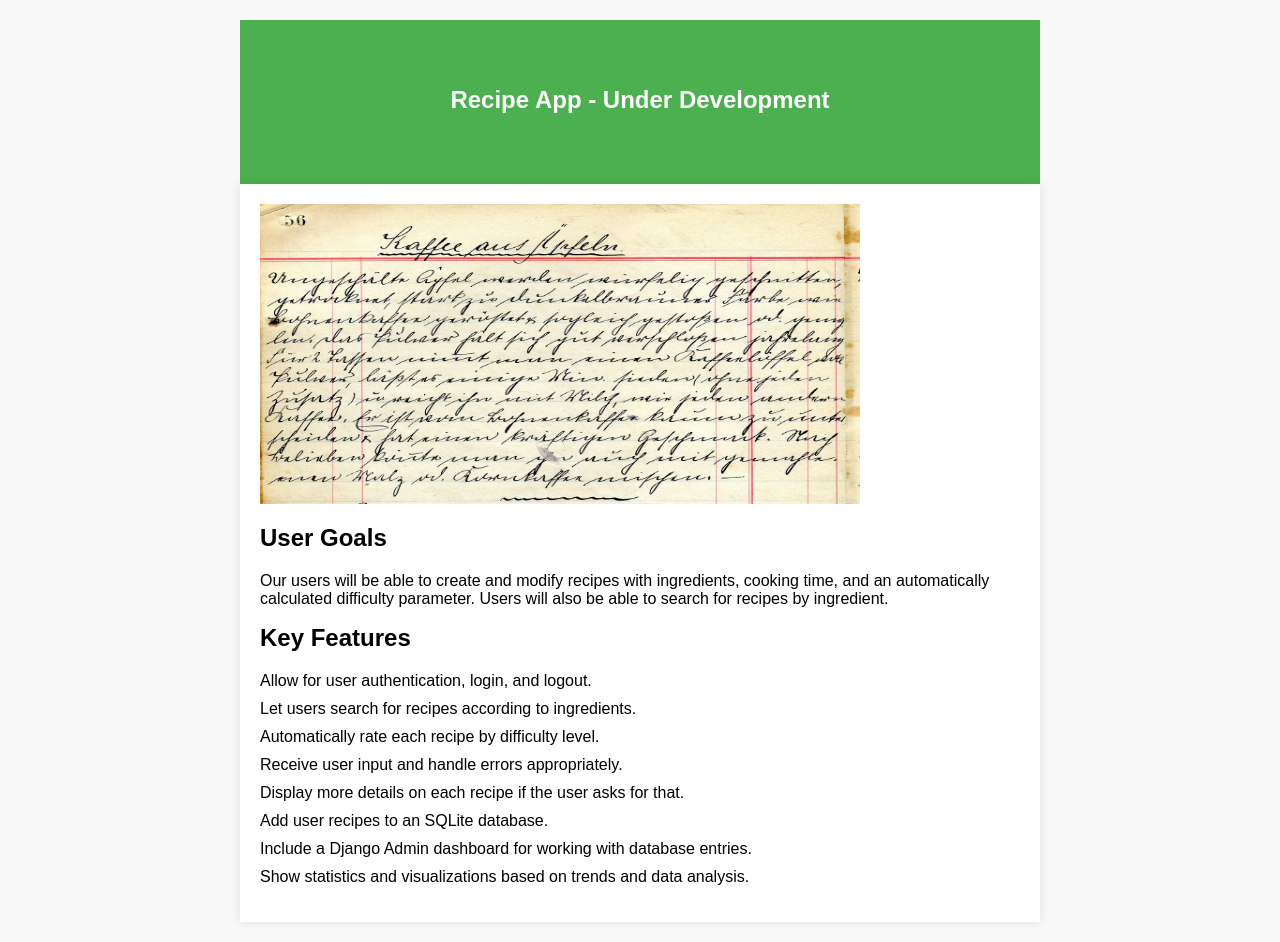
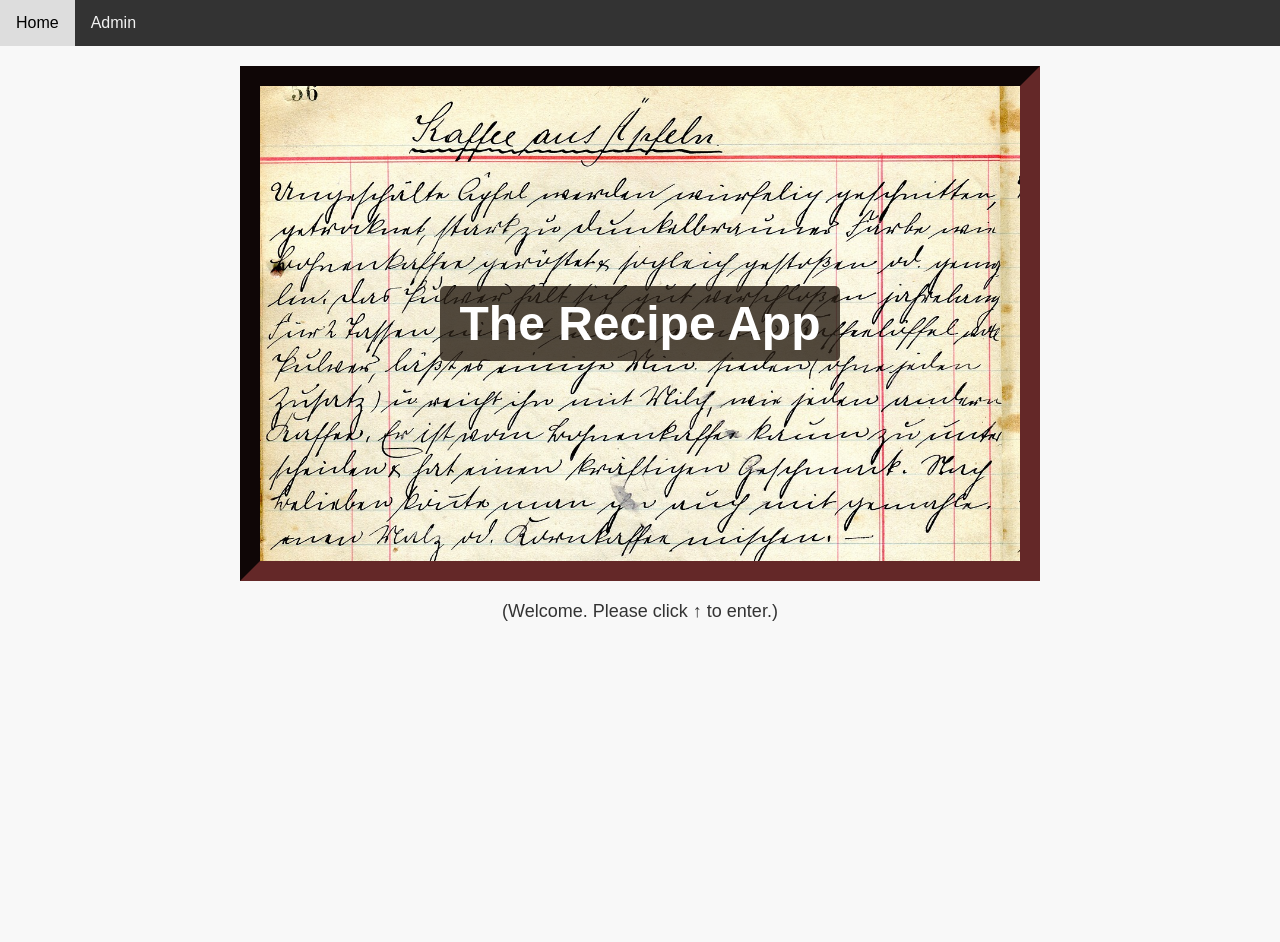
Before and after one commit to RaedanGroup/recipe_app, a Django app: page / in a window 1280 px wide. After the commit the page ends 621 px from the top, so only its background shows below. Run offline with Django 4.2, Linux system fonts and the light colour scheme.

Commit message:
Site design update

```diff
--- a/src/recipes/templates/recipes/recipes_home.html
+++ b/src/recipes/templates/recipes/recipes_home.html
@@ -13,64 +13,75 @@
             margin: 0;
             padding: 0;
         }
+        .navbar {
+            background-color: #333;
+            overflow: hidden;
+        }
+        .navbar a {
+            float: left;
+            display: block;
+            color: #f2f2f2;
+            text-align: center;
+            padding: 14px 16px;
+            text-decoration: none;
+        }
+        .navbar a:hover {
+            background-color: #ddd;
+            color: black;
+        }
         .container {
             max-width: 800px;
             margin: 0 auto;
             padding: 20px;
+            text-align: center;
         }
         .header {
+            position: relative;
             text-align: center;
-            padding: 50px 0;
-            background-color: #4CAF50;
             color: white;
+            background-image: url(/static/recipes/images/recipe-card.jpg);
+            background-size: cover;
+            background-position: center;
+            padding: 200px 0;
+            cursor: pointer;
+            border: rgba(100, 40, 40);
+            border-width: 20px;
+            border-style: inset;
         }
-        .content {
-            background-color: white;
-            padding: 20px;
-            box-shadow: 0 0 10px rgba(0, 0, 0, 0.1);
+        .header h1 {
+            position: relative;
+            display: inline-block;
+            background: rgba(40, 30, 20, 0.8);
+            padding: 10px 20px;
+            border-radius: 5px;
+            font-size: xxx-large;
+            margin: 0;
         }
-        h1 {
-            font-size: 24px;
-            margin-bottom: 20px;
-        }
-        ul {
-            list-style-type: none;
-            padding: 0;
-        }
-        li {
-            margin: 10px 0;
-        }
-        .footer {
-            text-align: center;
-            padding: 20px 0;
+        .subtext {
             margin-top: 20px;
-            background-color: #4CAF50;
-            color: white;
+            font-size: large;
+            color: #333;
         }
     </style>
 </head>
 <body>
+    <div class="navbar">
+        <a href="{% url 'recipes:home' %}">Home</a>
+        <a href="/admin/">Admin</a>
+    </div>
     <div class="container">
-        <div class="header">
-            <h1>Recipe App - Under Development</h1>
+        <div id="clickable-header" class="header">
+            <h1>The Recipe App</h1>
         </div>
-        <div class="content">
-            <img src="{% static 'recipes/images/recipe-card.jpg' %}" alt="home" width="600" height="300">
-            <h1>User Goals</h1>
-            <p>Our users will be able to create and modify recipes with ingredients, cooking time, and an automatically calculated difficulty parameter. Users will also be able to search for recipes by ingredient.</p>
-
-            <h1>Key Features</h1>
-            <ul>
-                <li>Allow for user authentication, login, and logout.</li>
-                <li>Let users search for recipes according to ingredients.</li>
-                <li>Automatically rate each recipe by difficulty level.</li>
-                <li>Receive user input and handle errors appropriately.</li>
-                <li>Display more details on each recipe if the user asks for that.</li>
-                <li>Add user recipes to an SQLite database.</li>
-                <li>Include a Django Admin dashboard for working with database entries.</li>
-                <li>Show statistics and visualizations based on trends and data analysis.</li>
-            </ul>
+        <div class="subtext">
+            <p>(Welcome. Please click &uarr; to enter.)</p>
         </div>
     </div>
+
+    <script>
+        document.getElementById('clickable-header').addEventListener('click', function() {
+            window.location.href = "{% url 'recipes:recipe_list' %}";
+        });
+    </script>
 </body>
 </html>
```
Also changed, not shown: src/recipes/templates/recipes/recipe_detail.html (+68 -3 lines), src/recipes/templates/recipes/recipe_list.html (+22 -2 lines).
